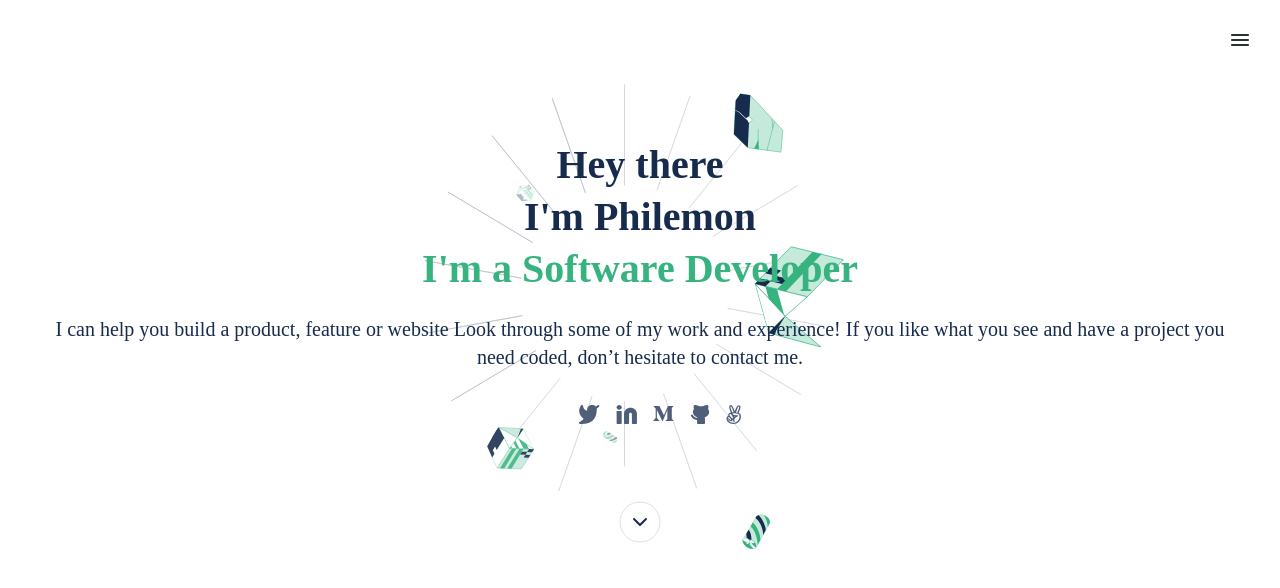
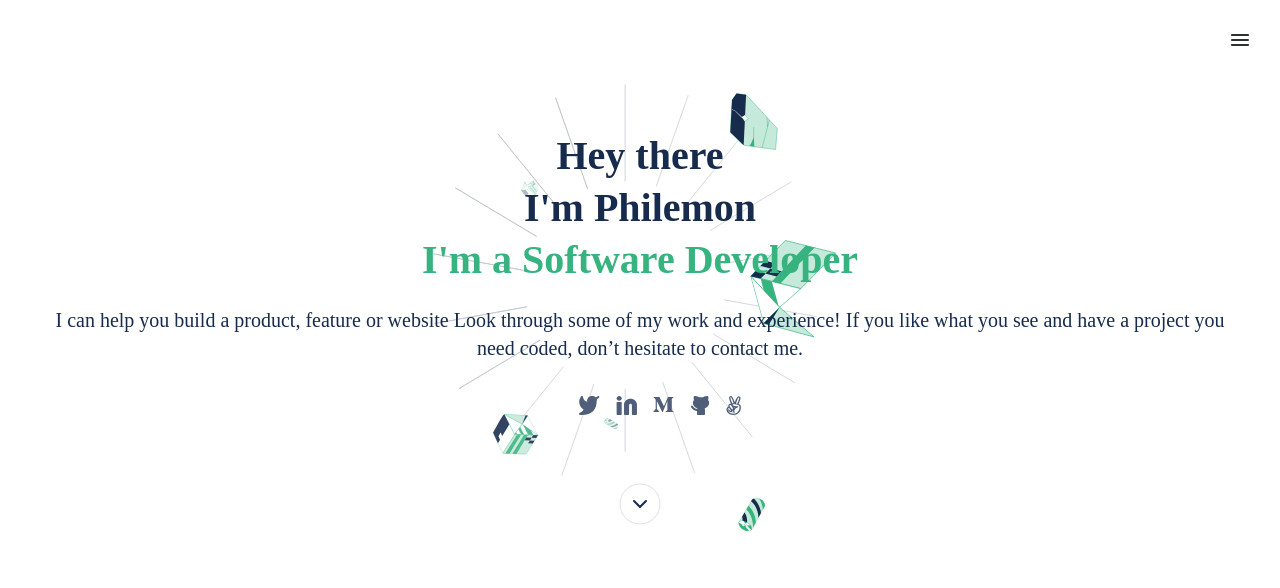
Before and after one commit to KiengPhyl/Portfolio-setup-and-mobile-first1, a website: page index.html in a window 1280 px wide. Drawn offline with Linux system fonts and the light colour scheme.

Commit message:
Update style

```diff
--- a/style.css
+++ b/style.css
@@ -13,15 +13,12 @@
 
 .greetings {
   line-height: 52px;
-  font: inter;
   font-weight: 700px;
   justify-content: center;
   font-size: 40px;
-  line-height: 52px;
   margin-top: unset;
   margin-bottom: unset;
   color: #172b4d;
-  /* line-height: 28px; */
 }
 
 .job {
@@ -34,7 +31,6 @@
   line-height: 28px;
   text-align: center;
   color: #172b4d;
-  font: inter;
 }
 
 .socials {
@@ -55,8 +51,8 @@
 
 .section-container {
   background-image: url("images/illustrator-mobile.svg");
-     background-size: 100% 100%;
-     background-repeat: no-repeat;
+  background-size: 100% 100%;
+  background-repeat: no-repeat;
 }
 
 .headline {
@@ -64,7 +60,7 @@
   justify-content: center;
   align-items: center;
   flex-direction: column;
-  padding: 55px;
+  padding: 46px;
   text-align: center;
   overflow-y: auto;
 }
```
